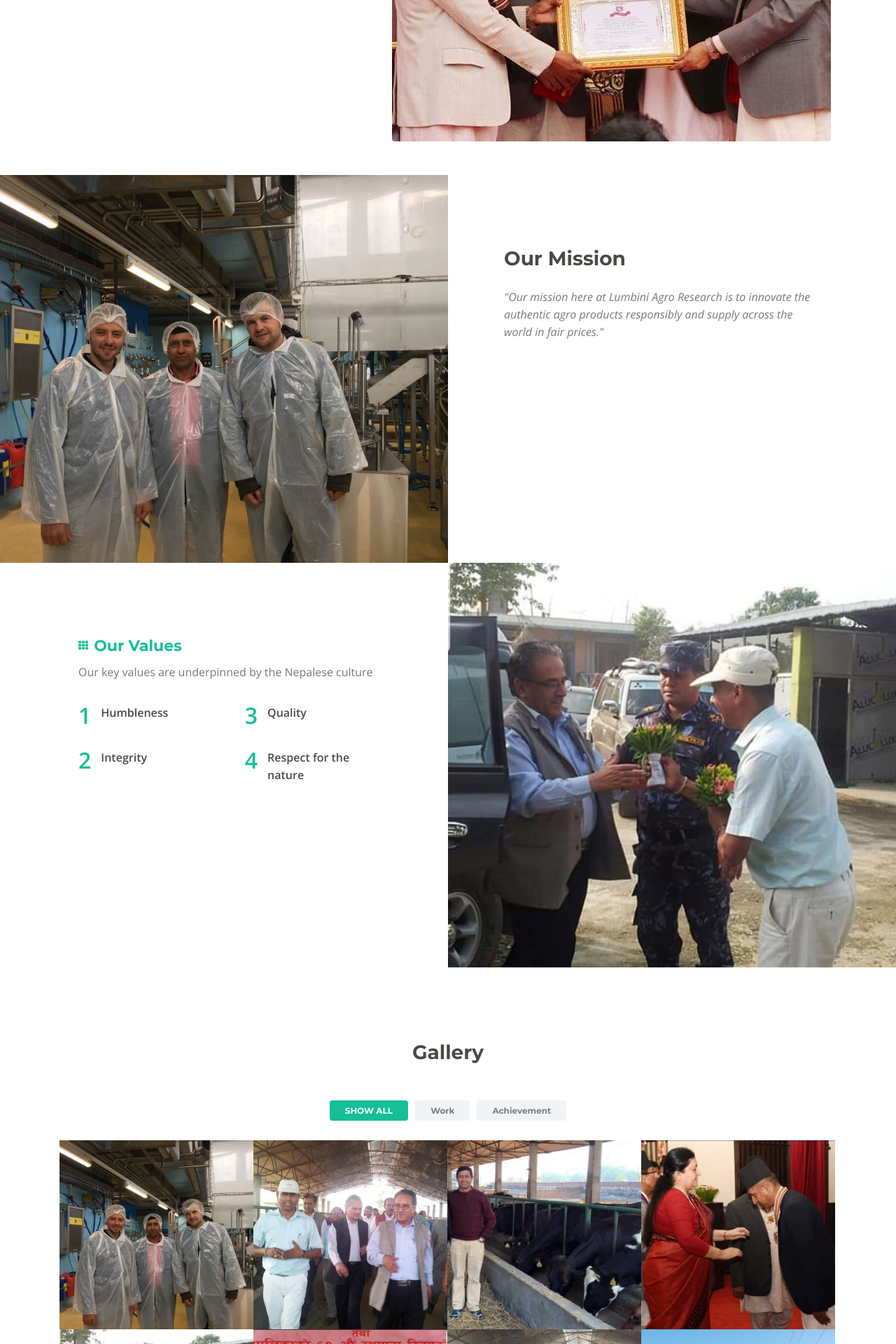
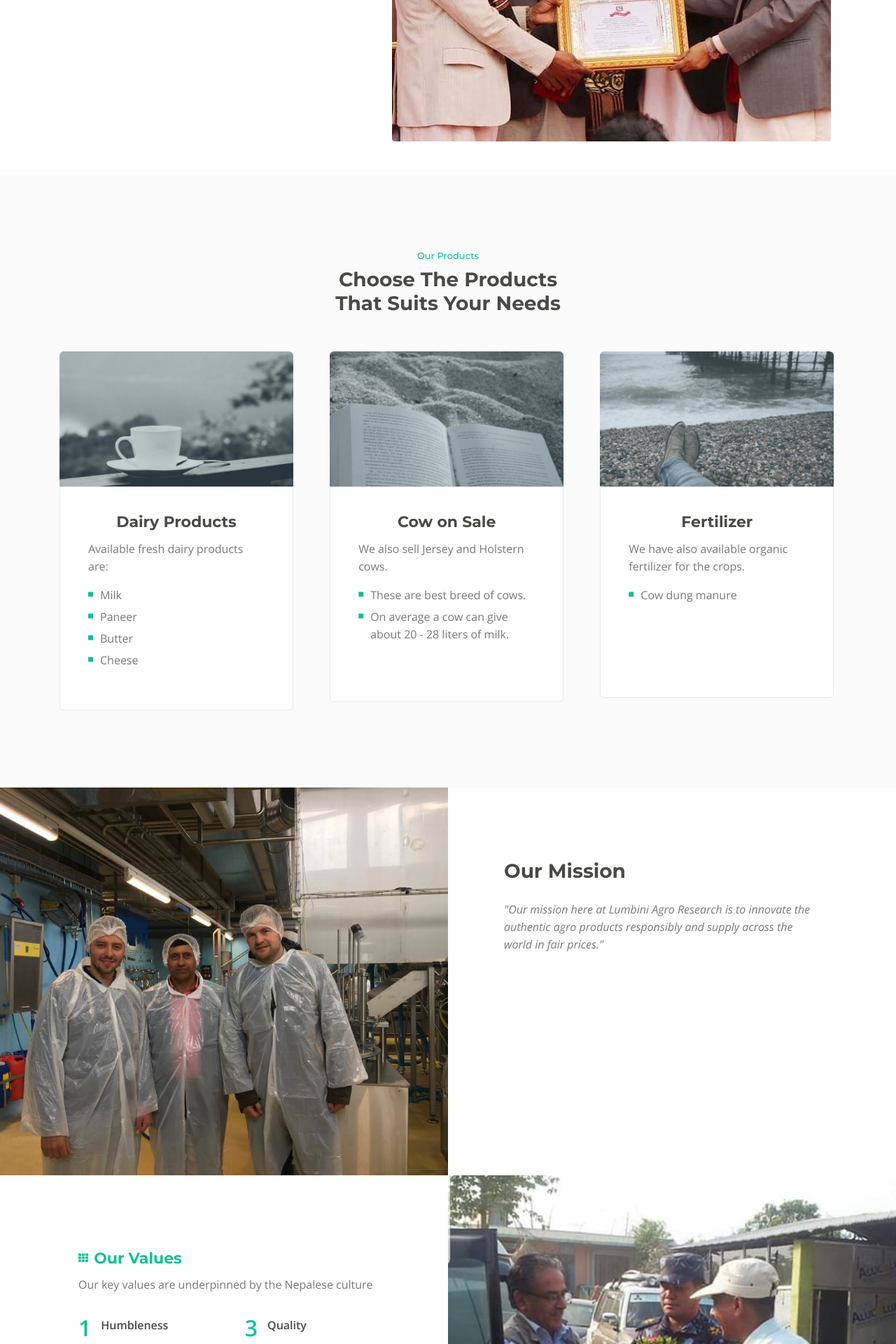
Before and after one commit to kabindra-shrestha/Lumbini-Agro-Research, a PHP site: page /index.html in a window 1280 px wide. Shown: the part 1304-3224 px from the top of the page at 70% size. Run offline with PHP 8.4, Linux system fonts and the light colour scheme.

Commit message:
worked on read more and our products

```diff
--- a/css/styles.css
+++ b/css/styles.css
@@ -182,7 +182,8 @@ strong {
 
 .btn-outline-reg {
 	display: inline-block;
-	padding: 1.1875rem 1.875rem 1.1875rem 1.875rem;
+	/*padding: 1.1875rem 1.875rem 1.1875rem 1.875rem;*/
+	padding: 0.7rem 0.5rem 0.7rem 0.5rem;
 	border: 0.125rem solid #787976;
 	border-radius: 0.25rem;
 	background-color: transparent;
@@ -2447,3 +2448,5 @@ a:hover.back-to-top {
 	/* end of navigation */
 }
 /* end of min-width width 1200px */
+
+#more {display: none;}
--- a/index.html
+++ b/index.html
@@ -152,6 +152,112 @@
         </div> <!-- end of container -->
     </div> <!-- end of basic-1 -->
     <!-- end of intro -->
+
+
+    <!-- Services -->
+    <div id="services" class="cards-2">
+        <div class="container">
+            <div class="row">
+                <div class="col-lg-12">
+                    <div class="section-title">Our Products</div>
+                    <h2>Choose The Products<br> That Suits Your Needs</h2>
+                </div> <!-- end of col -->
+            </div> <!-- end of row -->
+            <div class="row">
+                <div class="col-lg-12">
+
+                    <!-- Card -->
+                    <div class="card">
+                        <div class="card-image">
+                            <img class="img-fluid" src="images/services-1.jpg" alt="alternative">
+                        </div>
+                        <div class="card-body">
+                            <h3 class="card-title">Dairy Products</h3>
+                            <p>Available fresh dairy products are:</p>
+                            <ul class="list-unstyled li-space-lg">
+                                <li class="media">
+                                    <i class="fas fa-square"></i>
+                                    <div class="media-body">Milk</div>
+                                </li>
+                                <li class="media">
+                                    <i class="fas fa-square"></i>
+                                    <div class="media-body">Paneer</div>
+                                </li>
+                                <li class="media">
+                                    <i class="fas fa-square"></i>
+                                    <div class="media-body">Butter</div>
+                                </li>
+                                <li class="media">
+                                    <i class="fas fa-square"></i>
+                                    <div class="media-body">Cheese</div>
+                                </li>
+                            </ul>
+                            <!-- <p class="price">Starting at <span>$199</span></p> -->
+                        </div>
+                        <!-- <div class="button-container">
+                            <a class="btn-solid-reg page-scroll" href="#callMe">DETAILS</a>
+                        </div> --> <!-- end of button-container -->
+                    </div>
+                    <!-- end of card -->
+
+                    <!-- Card -->
+                    <div class="card">
+                        <div class="card-image">
+                            <img class="img-fluid" src="images/services-2.jpg" alt="alternative">
+                        </div>
+                        <div class="card-body">
+                            <h3 class="card-title">Cow on Sale</h3>
+                            <p>We also sell Jersey and Holstern cows.</p>
+                            <ul class="list-unstyled li-space-lg">
+                                <li class="media">
+                                    <i class="fas fa-square"></i>
+                                    <div class="media-body">These are best breed of cows.</div>
+                                </li>
+                                <li class="media">
+                                    <i class="fas fa-square"></i>
+                                    <div class="media-body">On average a cow can give about 20 - 28 liters of milk.</div>
+                                </li>
+                            </ul>
+                            <br>
+                            <!-- <p class="price">Starting at <span>$299</span></p> -->
+                        </div>
+                        <!-- <div class="button-container">
+                            <a class="btn-solid-reg page-scroll" href="#callMe">DETAILS</a>
+                        </div> --> <!-- end of button-container -->
+                    </div>
+                    <!-- end of card -->
+
+                    <!-- Card -->
+                    <div class="card">
+                        <div class="card-image">
+                            <img class="img-fluid" src="images/services-3.jpg" alt="alternative">
+                        </div>
+                        <div class="card-body">
+                            <h3 class="card-title">Fertilizer</h3>
+                            <p>We have also available organic fertilizer for the crops.</p>
+                            <ul class="list-unstyled li-space-lg">
+                                <li class="media">
+                                    <i class="fas fa-square"></i>
+                                    <div class="media-body">Cow dung manure</div>
+                                </li>
+                            </ul>
+                            <br>
+                            <br>
+                            <br>
+                            <!-- <p class="price">Starting at <span>$299</span></p> -->
+                        </div>
+                        <!-- <div class="button-container">
+                            <a class="btn-solid-reg page-scroll" href="#callMe">DETAILS</a>
+                        </div> --> <!-- end of button-container -->
+                    </div>
+                    <!-- end of card -->
+
+                </div> <!-- end of col -->
+            </div> <!-- end of row -->
+        </div> <!-- end of container -->
+    </div> <!-- end of cards-2 -->
+    <!-- end of services -->
+
 
     <!-- Details 1 -->
 	<div id="details" class="accordion">
@@ -532,15 +638,14 @@
                     <div class="text-container">
                         <div class="section-title">From The Manager</div>
                         <h2>We're Passionate About Delivering Growth Services</h2>
-                        <p>The Lumbini Agro-Product & Research Center Private Limited, the largest private cattle farm in Nepal. The farm has currently more than 500 heads of Holstein and Jersey cows from which we daily produce more than 2000 liter milk.<br>
-						The milk produced on the farm is being supplied to Retailers & DDC. However, we plan to develop our own dairy farm in near future and also aim to become a model hybrid cow breeding center in South Asia. The farm located in Tikuligadh of Rupandehi district, about 350 kilometers southwest of Kathmandu, One of the principal objectives of the farm is to develop it into a hybrid cow breeding center. With an aim to develop livestock farming into a model project in Nepal, Lumbini Agro-Product and Research Centre Pvt. Ltd has brought the milking machines worth Rs. 2 million. In addition to milking cows using machines, the task of cutting grass is also done using machines. We are planning to produce 3,000 liters of milk daily in near future from its current production of 2000 liters. Milk produced from our farm also meets the standards set by the American and European nations. Our BioGas electricity is now complete and running.</p>
+                        <p>The Lumbini Agro-Product & Research Center Private Limited, the largest private cattle farm in Nepal. The farm has currently more than 500 heads of Holstein and Jersey cows from which we daily produce more than 2000 liter milk.<span id="dots">... </span><span id="more"><br>
+						The milk produced on the farm is being supplied to Retailers & DDC. However, we plan to develop our own dairy farm in near future and also aim to become a model hybrid cow breeding center in South Asia. The farm located in Tikuligadh of Rupandehi district, about 350 kilometers southwest of Kathmandu, One of the principal objectives of the farm is to develop it into a hybrid cow breeding center. With an aim to develop livestock farming into a model project in Nepal, Lumbini Agro-Product and Research Centre Pvt. Ltd has brought the milking machines worth Rs. 2 million. In addition to milking cows using machines, the task of cutting grass is also done using machines. We are planning to produce 3,000 liters of milk daily in near future from its current production of 2000 liters. Milk produced from our farm also meets the standards set by the American and European nations. Our BioGas electricity is now complete and running. </span><a class="btn-outline-reg" onclick="readMore()" id="readMoreButton">Read More</a></p>
 
 						<p>Manager,<br>
 						Youbraj Poudel<br>
 						9867441127<br>
 						lumbiniagro@gmail.com<br>
 						Tilotamma -14 , Rupandehi</p>
-
                     </div> <!-- end of text-container -->
                 </div> <!-- end of col -->
             </div> <!-- end of row -->
@@ -737,6 +842,24 @@
     <script src="js/validator.min.js"></script> <!-- Validator.js - Bootstrap plugin that validates forms -->
     <script src="js/scripts.js"></script> <!-- Custom scripts -->
 
+    <script type="text/javascript">
+    	function readMore() {
+  			var dots = document.getElementById("dots");
+  			var moreText = document.getElementById("more");
+  			var btnText = document.getElementById("readMoreButton");
+
+			if (dots.style.display === "none") {
+			    dots.style.display = "inline";
+			    btnText.innerHTML = "Read more";
+			    moreText.style.display = "none";
+			} else {
+			    dots.style.display = "none";
+			    btnText.innerHTML = "Read less";
+			    moreText.style.display = "inline";
+			  }
+		}
+    </script>
+
     <!-- <script type="text/javascript">
     	$('.contactForm').on('submit',function(e){
         //optional validation code here
```
